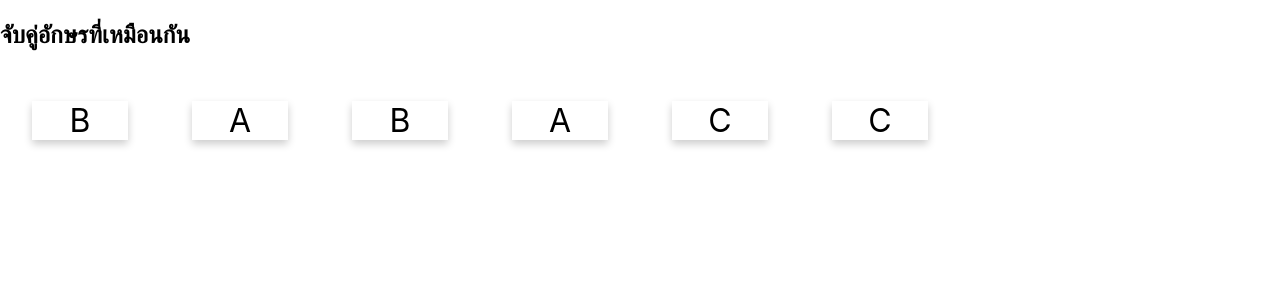
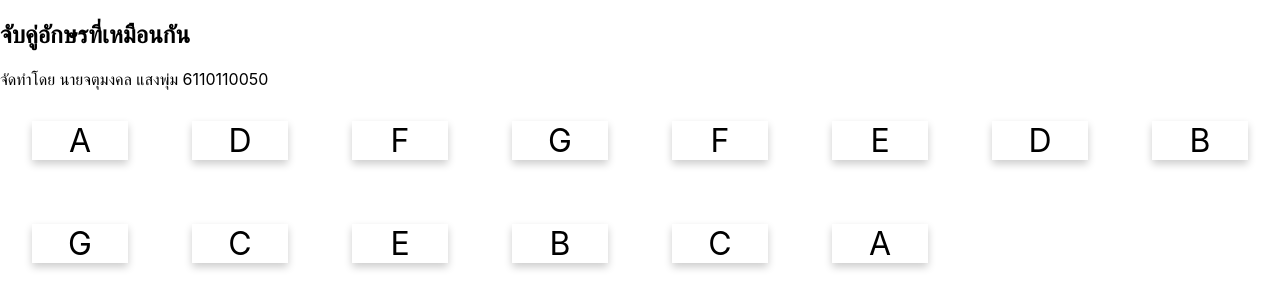
Before and after one commit to Jatumongkon/3SA03_6110110050, a React (Create React App) app: page / in a window 1280 px wide. Shown: the top 308 px of the page. Built offline with nearby package versions, Linux system fonts and the light colour scheme.

Commit message:
add alert you win

```diff
--- a/src/App.js
+++ b/src/App.js
@@ -2,11 +2,12 @@ import React from 'react';
 import './App.css';
 import WordCard from './WordCard';
 
-const word = "aabbcc";//aabbccddeeffgghhiijjkkllmmnn
+const word = "aabbccddeeffgg";//aabbccddeeffgghhiijjkkllmmnn
 function App() {
   return (
     <div>
     <h2>จับคู่อักษรที่เหมือนกัน</h2>
+    จัดทำโดย นายจตุมงคล แสงพุ่ม 6110110050
     <WordCard value={word}/>
     </div>
     );
--- a/src/WordCard.js
+++ b/src/WordCard.js
@@ -20,7 +20,7 @@ export default function WordCard(props){
 
     const [state, setState] = useState(prepareStateFromWord(props.value))
     const activationHandler = c => {
-        console.log(`${c} has been activated.`)
+        //console.log(`${c} has been activated.`)
         if(lastword == ''){
             lastword = c
             //console.log(`${lastword} ${count}`)
@@ -34,11 +34,12 @@ export default function WordCard(props){
                 document.location.reload()
             }
         }
-        console.log(`${lastword} ${count}`)
+        //console.log(`"Count ="${count}`)
         let guess = state.guess + c
         setState({...state, guess})
 
         if(guess.length == state.word.length){
+            alert('You win!');
             console.log("You win!")
             setState({...state, completed: true})
             /*
```
